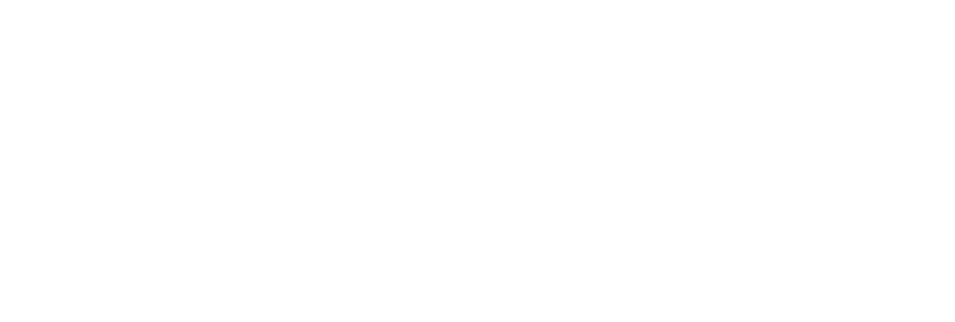
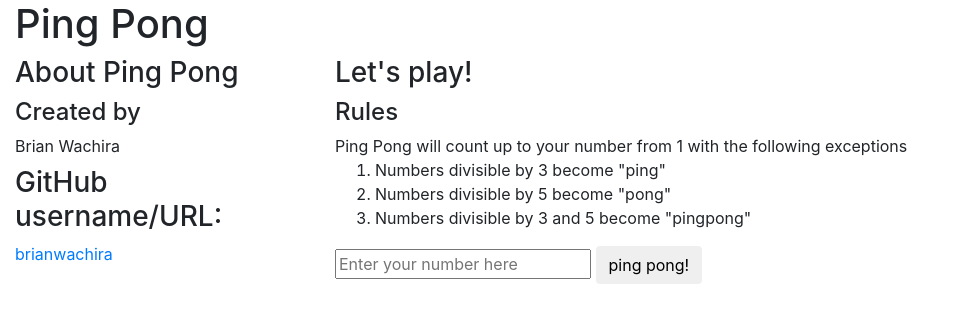
Before and after one commit to brianwachira/ping-pong, a plain HTML site: page index.html in a window 1280 px wide. Shown: the whole page, without its empty margins (0-955 px from the left). Drawn offline with Linux system fonts and the light colour scheme.

Commit message:
add webpage structure

```diff
--- a/index.html
+++ b/index.html
@@ -8,6 +8,33 @@
     <title>Ping Pong</title>
   </head>
   <body>
-
+  <div class="container-fluid">
+    <h1>Ping Pong</h2>
+    <div class="row">
+        <div class="col-md-3">
+          <h3>About Ping Pong</h3>
+          <h4>Created by</h4>
+          <label>Brian Wachira</label>
+          <h3>GitHub username/URL:</h3>
+          <a href="https://www.github.com/brianwachira" target="_blank">brianwachira</a>
+        </div>
+        <div class="col-md-9">
+          <form id="ping-pong">
+            <div class="form-group">
+              <h3>Let's play!</h3>
+              <h4>Rules</h4>
+              Ping Pong will count up to your number from 1 with the following exceptions
+              <ol type="1">
+                <li>Numbers divisible by 3 become "ping"</li>
+                <li>Numbers divisible by 5 become "pong"</li>
+                <li>Numbers divisible by 3 and 5 become "pingpong"</li>
+              </ol>
+              <input type="number" placeholder="Enter your number here" id="number">
+              <button type="submit" class="btn">ping pong!</button>
+            </div>
+          </form>
+        </div>
+      </div>
+    </div>
   </body>
 </html>
```
